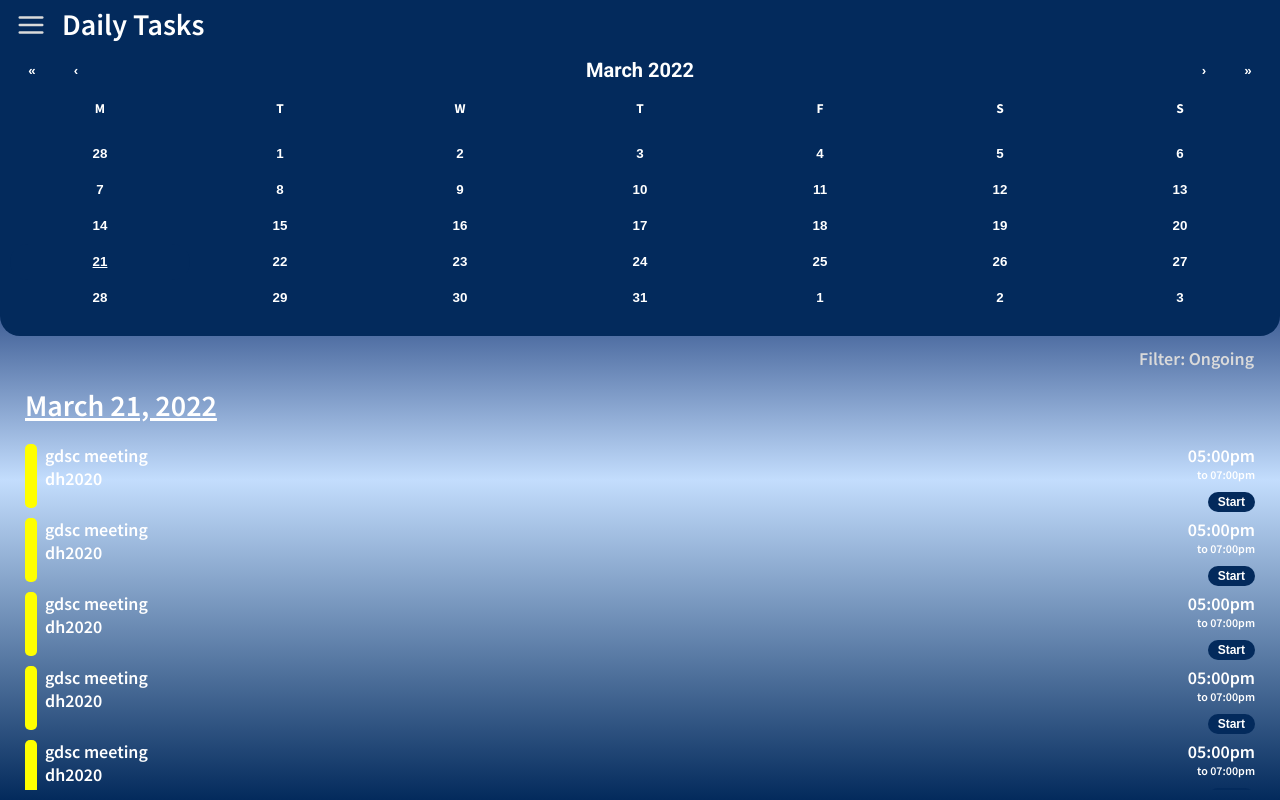
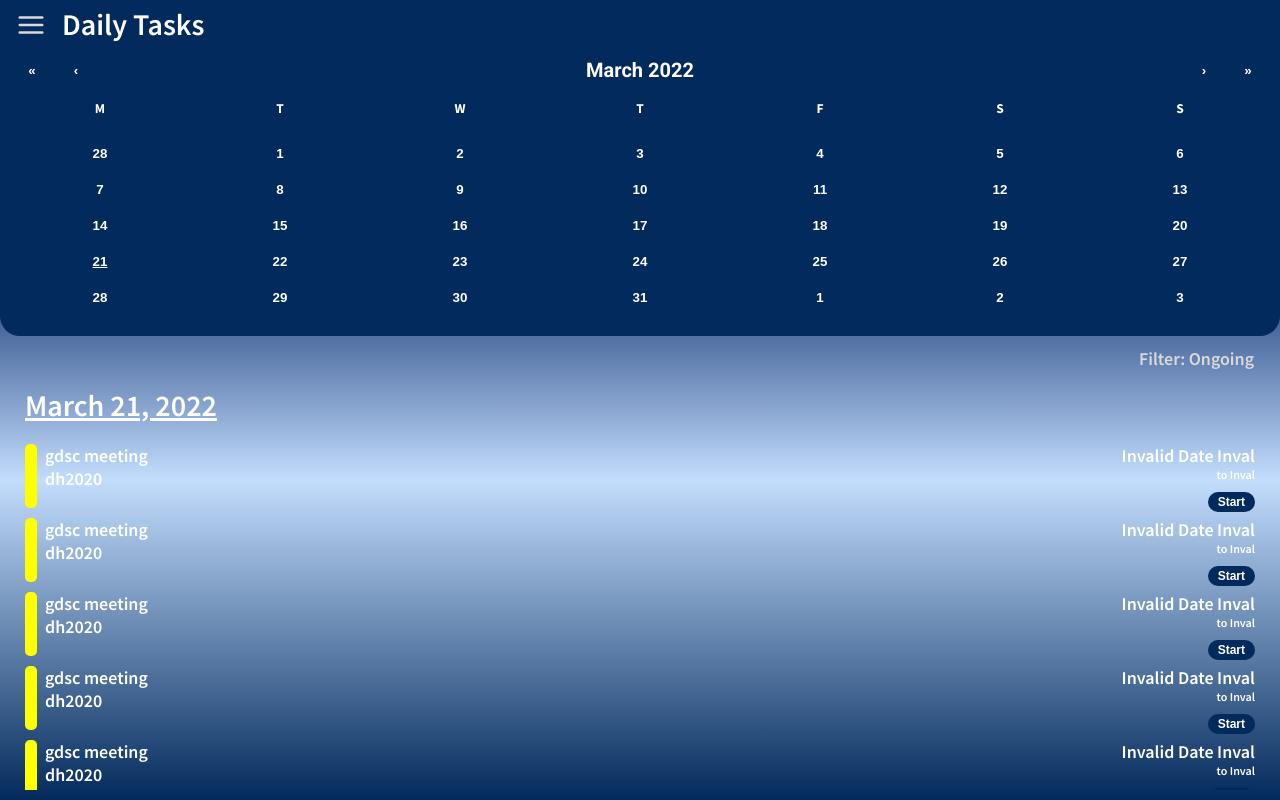
Before and after one commit to utmgdsc/UTimeManager, a React (Create React App) app in the folder client/: page /calendar in a window 1280 px wide. Built offline with nearby package versions, Linux system fonts and the light colour scheme.

Commit message:
Move conversion and formatting logic to TaskListView

```diff
--- a/client/src/components/TaskListView/TaskListView.js
+++ b/client/src/components/TaskListView/TaskListView.js
@@ -4,20 +4,33 @@ import TaskCard from "../TaskCard/TaskCard";
 import { PropTypes } from "prop-types";
 
 const TaskListView = ({ tasks, edittable }) => {
-  const cards = tasks.map((task, ix) => (
+  const getDateTime = (taskDateISOString) => {
+    const taskDate = new Date(taskDateISOString);
+
+    return [
+      taskDate.toLocaleDateString(),
+      taskDate.toTimeString().substring(0, 5),
+    ];
+  };
+
+  const cards = tasks.map(function (task, ix) {
+    const [taskDate, startTime] = getDateTime(task.startDate);
+    const endTime = getDateTime(task.endDate)[1];
+    return (
       <li key={ix} style={{ listStyle: "none" }}>
         <TaskCard
           title={task.title}
           location={task.location}
-        startTime={task.startTime}
-        endTime={task.endTime}
-        ongoing={task.ongoing}
-        finished={task.finished}
+          startTime={`${taskDate} ${startTime}`}
+          endTime={endTime}
+          ongoing={task.isStarted && !("taskEndedAt" in task)}
+          finished={task.isStarted && "taskEndedAt" in task}
           showDetailsDialog={() => {}}
           edittable={edittable}
         />
       </li>
-  ));
+    );
+  });
 
   return <ul className={styles.taskList}>{cards}</ul>;
 };
--- a/client/src/pages/TaskHistoryPage/TaskHistoryPage.js
+++ b/client/src/pages/TaskHistoryPage/TaskHistoryPage.js
@@ -3,7 +3,6 @@ import styles from "./TaskHistoryPage.module.css";
 import TaskListView from "../../components/TaskListView/TaskListView.js";
 import {
   buildDateRangeRoute,
-  convertTaskData,
   getWeekRange,
   getMonthRange,
 } from "../../utils.js";
@@ -70,7 +69,7 @@ const TaskHistoryPage = () => {
           <ErrorMessage errorMessage={loadingErrorMessage} />
         </div>
       ) : (
-        <TaskListView tasks={convertTaskData(taskData)} edittable={false} />
+        <TaskListView tasks={taskData} edittable={false} />
       )}
     </div>
   );
--- a/client/src/utils.js
+++ b/client/src/utils.js
@@ -10,31 +10,6 @@ export const buildDateRangeRoute = (startDate, endDate) => {
   return `/api/tasks?start=${formatDateforAPI(
     startDate
   )}&end=${formatDateforAPI(endDate)}`;
-};
-
-const getDateTime = (taskDateISOString) => {
-  const taskDate = new Date(taskDateISOString);
-
-  return [
-    taskDate.toLocaleDateString(),
-    taskDate.toTimeString().substring(0, 5),
-  ];
-};
-
-export const convertTaskData = (fetchedTaskData) => {
-  return fetchedTaskData.map(function (task) {
-    const [taskDate, startTime] = getDateTime(task.startDate);
-    const endTime = getDateTime(task.endDate)[1];
-    return {
-      title: task.title,
-      location: task.location,
-      startTime: `${taskDate} ${startTime}`,
-      endTime: endTime,
-      date: taskDate,
-      ongoing: task.isStarted && !("taskEndedAt" in task),
-      finished: task.isStarted && "taskEndedAt" in task,
-    };
-  });
 };
 
 export const getMonthRange = () => {
```
Lines whose indentation alone changed are shown as unchanged.
